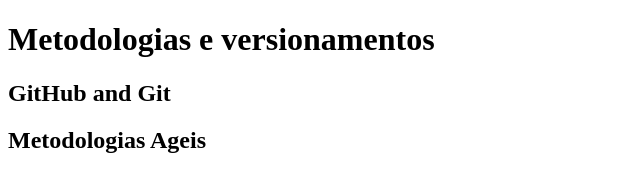
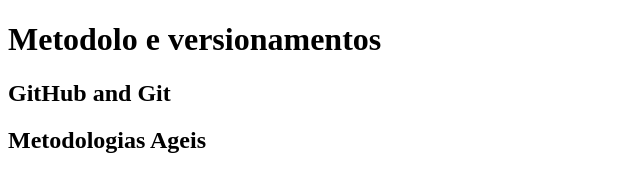
Before and after one commit to kaua1612/MA-79, a plain HTML site: page Meu_SiteBRANCH/index.html in a window 1280 px wide. Shown: the whole page, without its empty margins (0-640 px from the left). Drawn offline with Linux system fonts and the light colour scheme.

Commit message:
Update index.html

```diff
--- a/Meu_SiteBRANCH/index.html
+++ b/Meu_SiteBRANCH/index.html
@@ -8,7 +8,7 @@
   <body>
     <main>
       <header>
-        <h1>Metodologias e versionamentos</h1>
+        <h1>Metodolo e versionamentos</h1>
       </header>
       <article>
         <h2>GitHub and Git</h2>
```
